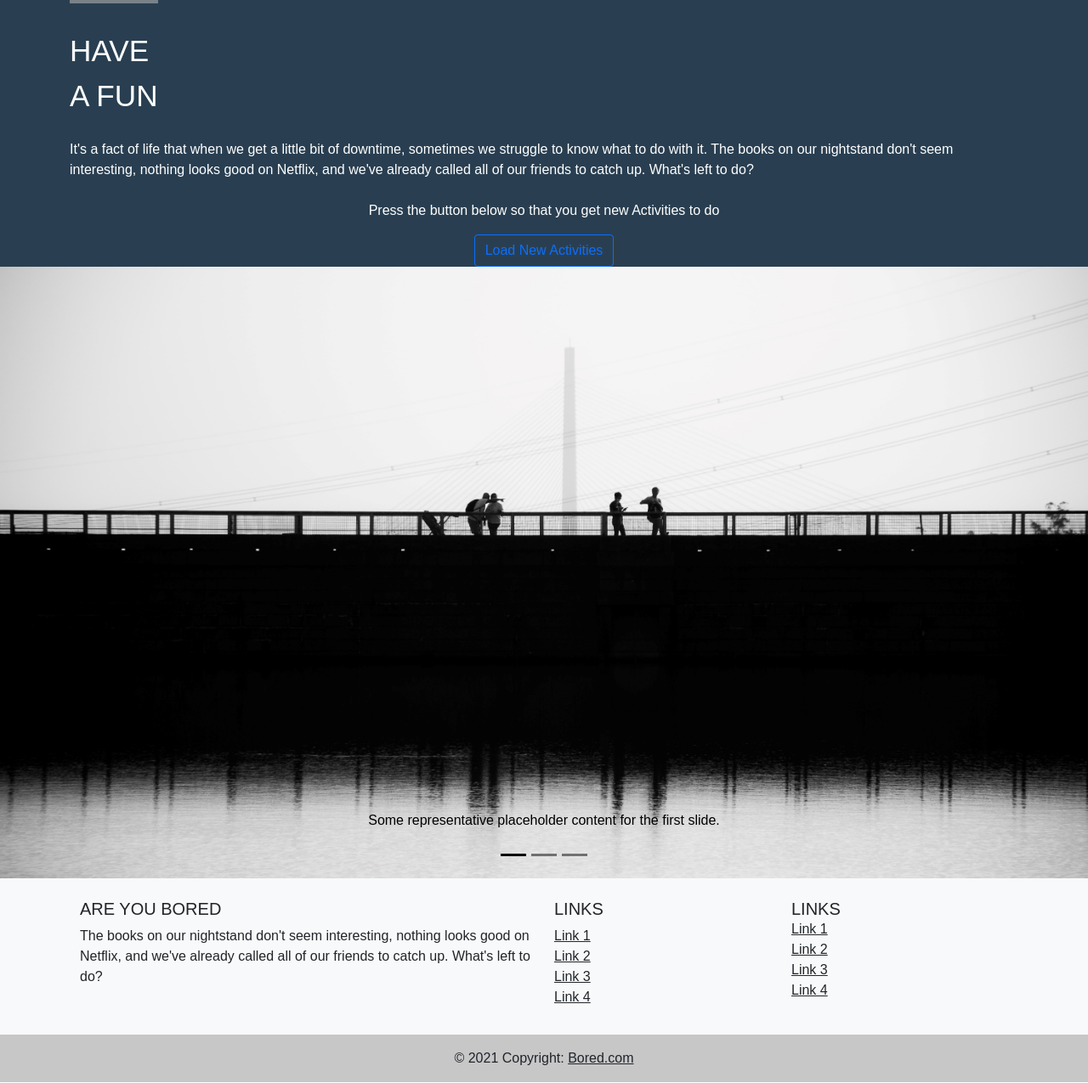
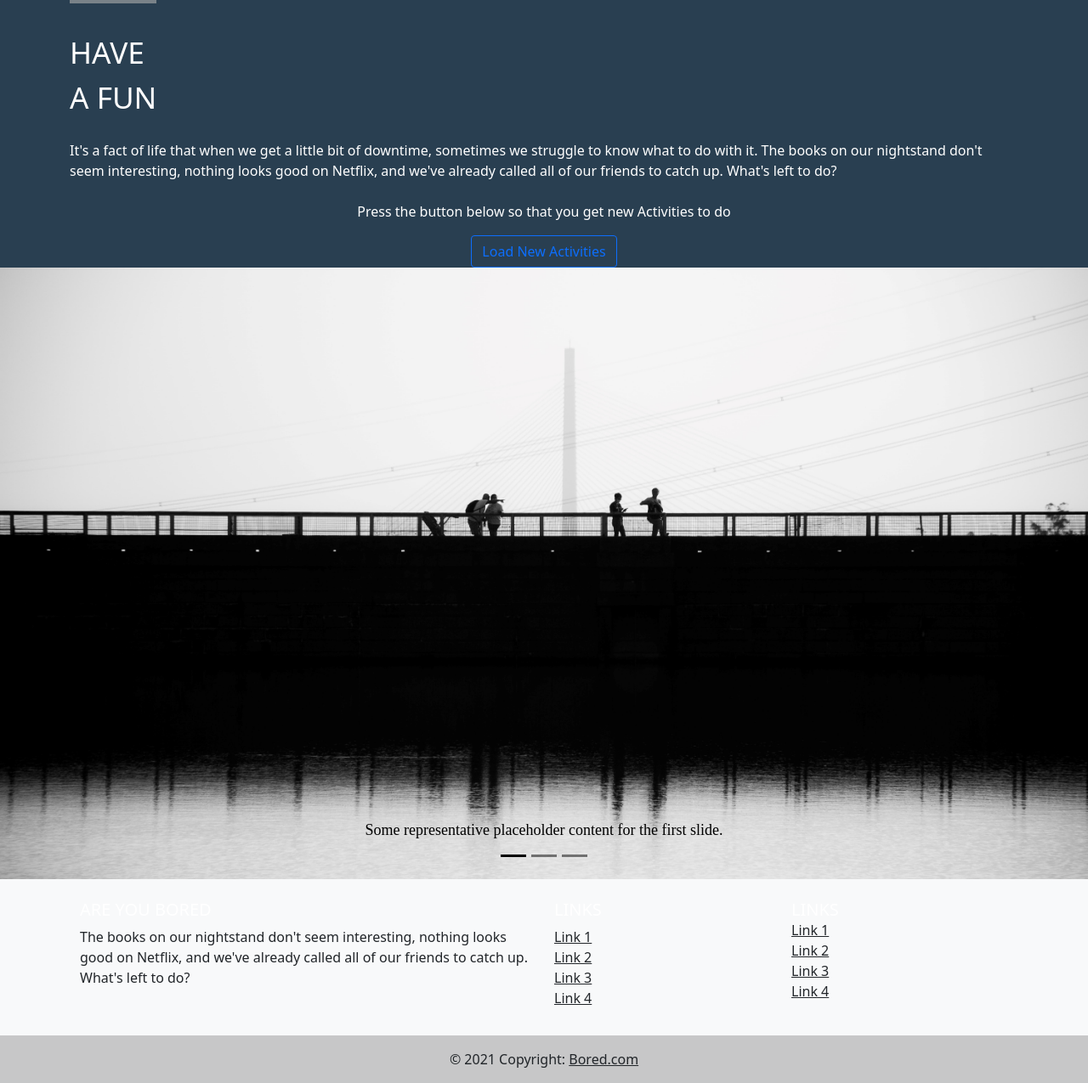
Before and after one commit to TinsaeAlemayehu/project-two, a plain HTML site: page index.html in a window 1280 px wide. Shown: the whole page at 85% size. Drawn offline with nearby package versions, Linux system fonts and the light colour scheme; a script that the page names is missing.

Commit message:
Update style.css

```diff
--- a/style.css
+++ b/style.css
@@ -1,7 +1,6 @@
 *{
     padding: 0;
     margin:0;
-    font-family: 'Montserrat', sans-serif;
 }
 header{
     width: 100%;
@@ -10,8 +9,7 @@ header{
     color: #fff;
 }
 .container{
-    width: 56%;
-    justify-content: center;
+    width: 55%;
     align-items: center;
     display: flex;
     flex-direction: column;
@@ -21,16 +19,47 @@ header{
     width: 100%;
 }
 .top .logo{
-    font-weight: 100;
+
     float: left;
     left:0;
     font-size: 2.2em;
     text-transform: uppercase;
     border-top: 4px  solid  #798288;
     cursor: pointer;
-    padding-top:30px;
+    padding-top:31px;
 }
 .top .sideMenu{
     float: right;
     padding-top: 66px;
 }
+.carousel-caption h5{
+
+    font-size: 45px;
+
+    text-transform: uppercase;
+
+    letter-spacing: 2px;
+    margin-bottom:30%;
+
+    margin-top: 25px;
+
+    font-family: merienda;
+
+}
+
+.carousel-caption p{
+
+    width: 60%;
+
+    margin: auto;
+
+    font-size: 18px;
+
+    line-height: 1.9;
+
+    font-family: poppins;
+
+}
+h5{
+    color: #fff;
+}
```
